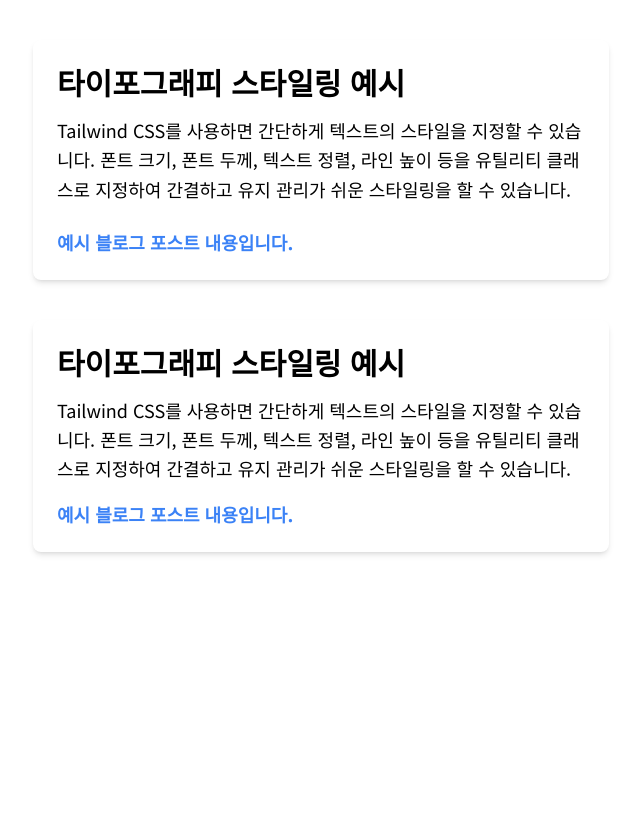
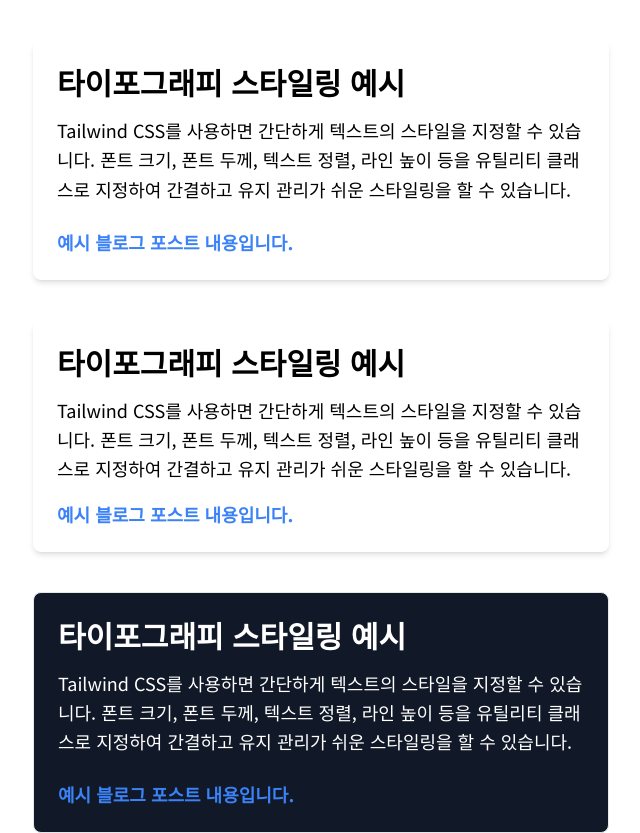
Before and after one commit to sanggusseu/learn-tailwindcss, a plain HTML site: page 01_tailwind-basic/typography_practice.html in a window 1280 px wide. Shown: the whole page, without its empty margins (319-959 px from the left). Before the commit the page ends 800 px from the top, so only its background shows below. Drawn offline with nearby package versions, Linux system fonts and the light colour scheme.

Commit message:
color, border 둘러보기 및 실습

```diff
--- a/01_tailwind-basic/typography_practice.html
+++ b/01_tailwind-basic/typography_practice.html
@@ -42,5 +42,18 @@
         예시 블로그 포스트 내용입니다.
       </p>
     </article>
+    <article
+      class="max-w-xl mx-auto mt-10 p-6 rounded-lg border bg-gray-900 text-white"
+    >
+      <h1 class="text-3xl font-bold mb-4">타이포그래피 스타일링 예시</h1>
+      <p class="text-lg leading-relaxed mb-6">
+        Tailwind CSS를 사용하면 간단하게 텍스트의 스타일을 지정할 수 있습니다.
+        폰트 크기, 폰트 두께, 텍스트 정렬, 라인 높이 등을 유틸리티 클래스로
+        지정하여 간결하고 유지 관리가 쉬운 스타일링을 할 수 있습니다.
+      </p>
+      <p class="text-lg font-bold text-blue-500">
+        예시 블로그 포스트 내용입니다.
+      </p>
+    </article>
   </body>
 </html>
```
Also changed, not shown: 01_tailwind-basic/color_border.html (added, +33 -0 lines).
